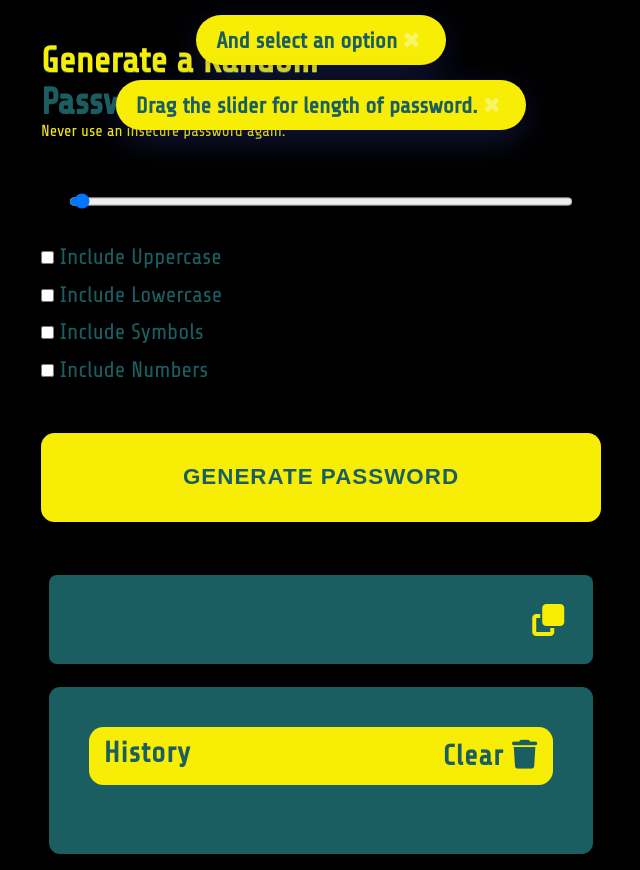
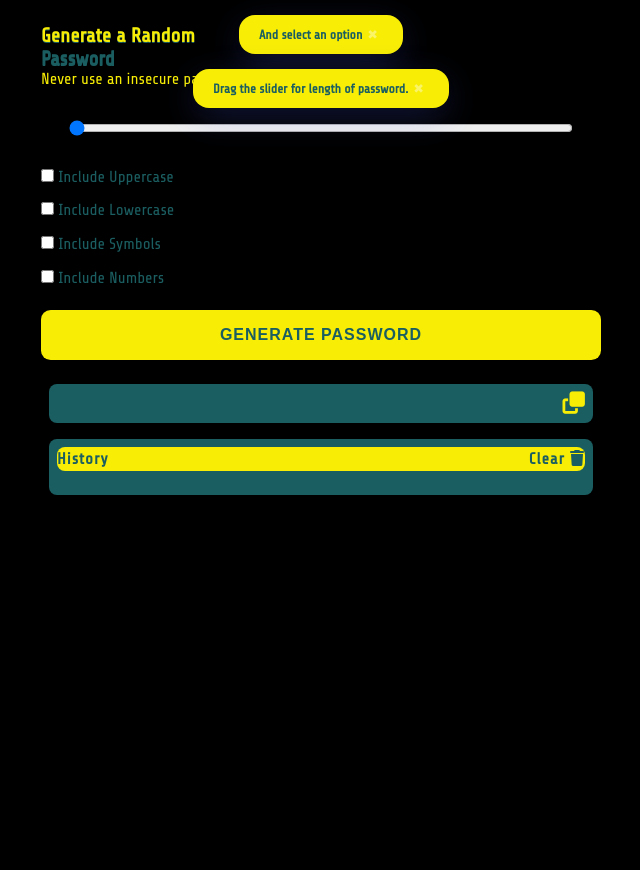
Before and after one commit to ayequill/random-password-generator, a website with bundled scripts: page index.html in a window 1280 px wide. Shown: the whole page, without its empty margins (319-959 px from the left). After the commit the page ends 800 px from the top, so only its background shows below. Built offline with nearby package versions, Linux system fonts and the light colour scheme.

Commit message:
adjusted layout

```diff
--- a/app/css/main.scss
+++ b/app/css/main.scss
@@ -19,9 +19,10 @@ $dark-jungle-green: #353535;
 body {
   background: $black;
   font-family: "Share Tech", sans-serif;
+  min-height: 100vh;
 }
 .header {
-  padding: 2em;
+  padding: 1em;
 }
 
 .container {
@@ -45,7 +46,7 @@ body {
 
 
 .header h1 {
-  font-size: 2.25rem;
+  font-size: 1.25rem;
   text-shadow: 0 1px $deep-jungle-green ;
   font-weight: bolder;
 }
@@ -67,13 +68,12 @@ body {
 label {
   color: $deep-jungle-green;
   line-height: 1.5rem;
-  font-size: 1.4rem;
+  font-size: 1rem;
   margin: 0.3em 0;
 }
 .userInputBox {
   display: block;
   margin-top: 1em;
-  padding: 0.4em;
   width: 90%;
   background-color: $aureolin;
   border: none;
@@ -101,13 +101,13 @@ input[type="number"] {
   text-transform: uppercase;
   letter-spacing: 1px;
   width: 100%;
-  padding: 1.4em;
-  font-size: 1.4rem;
+  padding: 1em;
+  font-size: 1rem;
   background: $aureolin;
   color: $deep-jungle-green;
   border: none;
   border-radius: 0.6em;
-  margin: 2em 0;
+  margin: 1em 0;
   cursor: pointer;
   &:hover,&:focus {
     color: $aureolin;
@@ -115,7 +115,7 @@ input[type="number"] {
   }
 }
 .pass-display {
-  padding: 1.8em;
+  padding: 0.5em;
   width: 100%;
   border-radius: 0.5em;
   display: flex;
@@ -131,7 +131,7 @@ input[type="number"] {
   border-radius: 0.3em;
   display: flex;
   justify-content: space-between;
-  font-size: 1.4rem;
+  font-size: 1.2rem;
   letter-spacing: 1px;
   line-height: 1.5rem;
 }
@@ -149,7 +149,7 @@ input[type="number"] {
   // display: flex;
   // align-self: center;
   // justify-self: end;
-  font-size: 2rem;
+  font-size: 1.4rem;
   color: $aureolin;
   cursor: pointer;
   top: 0.8em;
@@ -159,24 +159,25 @@ input[type="number"] {
 .history{
   margin-top: 1em;
   background-color: $deep-jungle-green;
-  padding: 1.8em;
+  padding: 0.5em;
   border-radius: 0.5em;
   line-height: 1.5rem;
-  font-size: 1.4rem;
+  font-size: 1rem;
   letter-spacing: 1px;
 }
 .history p{
   margin-bottom: 0.5em;
 
+
 }
 .history h4{
   background-color: $aureolin;
-  padding: 0.5em;
+  // padding: 0.5em;
   border-radius: 0.5em;
   margin-bottom: 1em;
   display: flex;
   justify-content: space-between;
-  font-size: 1.8rem;
+  font-size: 1rem;
 }
 .history h4 span {
   text-align: right;
--- a/app/modules/alerts.js
+++ b/app/modules/alerts.js
@@ -11,7 +11,7 @@ export const selectOption =  {
       background: "#F7ED05ff",
       color: "#1B5E61ff",
       fontWeight: "bold",
-      fontSize: "1.4rem",
+      fontSize: "0.8rem",
       borderRadius: "1.25em",
     },
     onClick: function () {},
@@ -30,7 +30,7 @@ export const selectOption =  {
       background: "#F7ED05ff",
       color: "#1B5E61ff",
       fontWeight: "bold",
-      fontSize: "1.4rem",
+      fontSize: ".8rem",
       borderRadius: "1.25em",
     },
     onClick: function () {},
@@ -49,7 +49,7 @@ export const selectOption =  {
       background: "#F7ED05ff",
       color: "#1B5E61ff",
       fontWeight: "bold",
-      fontSize: "1.4rem",
+      fontSize: "0.8rem",
       borderRadius: "1.25em",
     },
     onClick: function () {},
@@ -67,7 +67,7 @@ export const selectAnOption = {
       background: "#F7ED05ff",
       color: "#1B5E61ff",
       fontWeight: "bold",
-      fontSize: "1.4rem",
+      fontSize: ".8rem",
       borderRadius: "1.25em",
     },
     onClick: function () {},
@@ -86,7 +86,7 @@ export const selectAnOption = {
       background: "#F7ED05ff",
       color: "#1B5E61ff",
       fontWeight: "bold",
-      fontSize: "1.4rem",
+      fontSize: ".8rem",
       borderRadius: "1.25em",
     },
     onClick: function () {},
```
Also changed, not shown: css/main.min.css, 1 other file.
